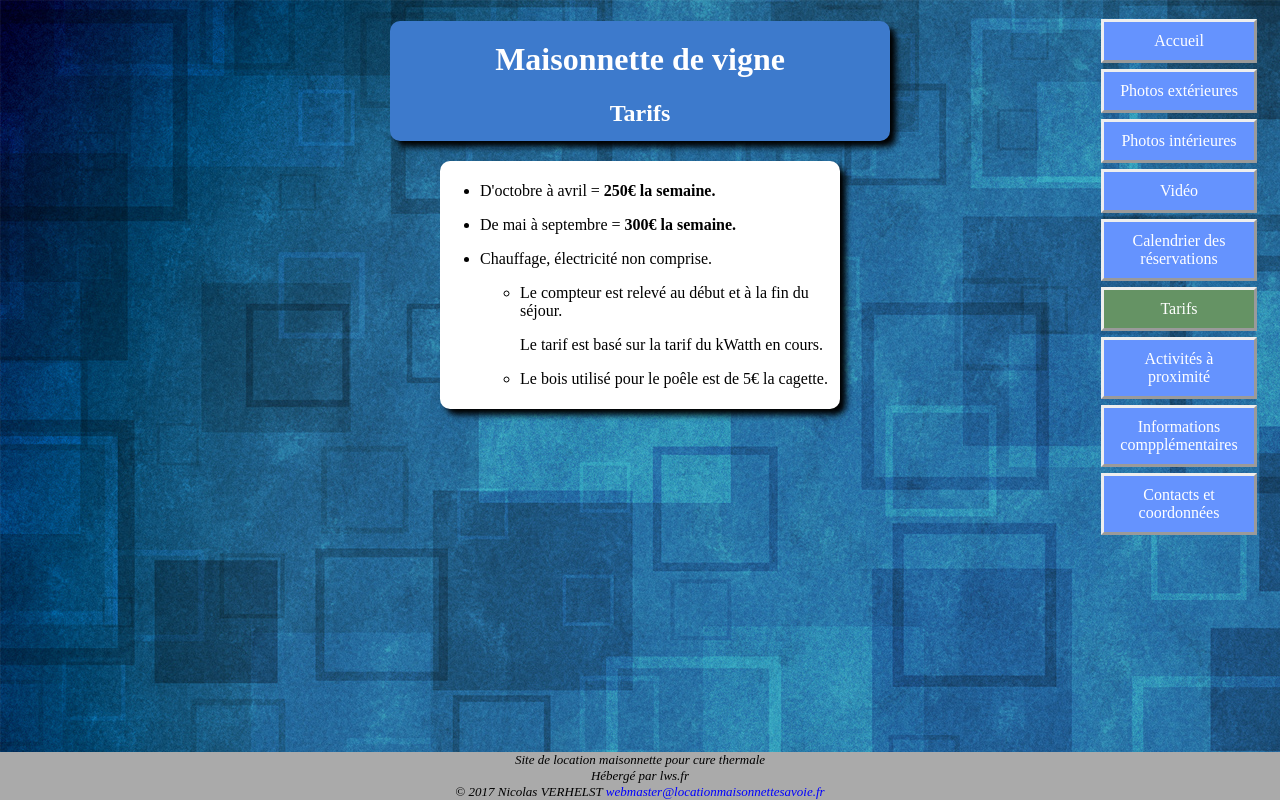
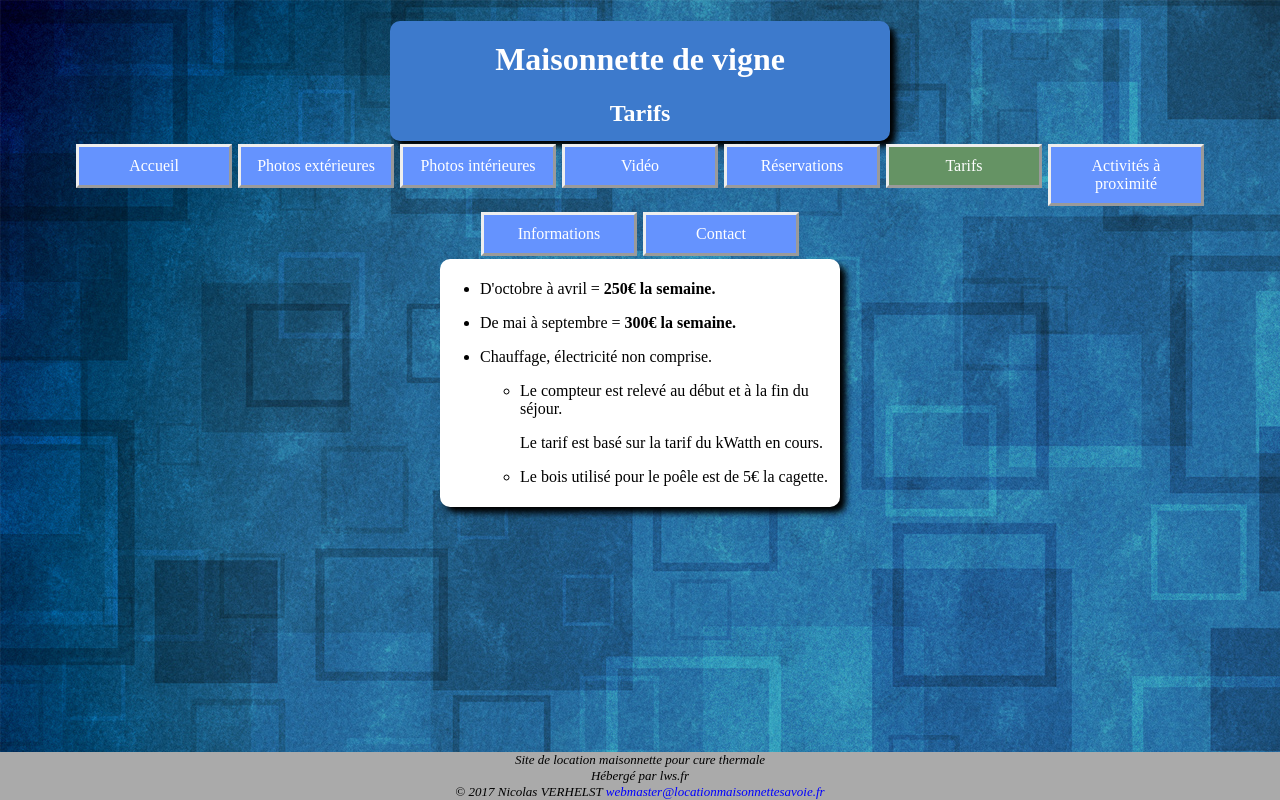
Before and after one commit to nicovv44/SiteSarto, a PHP site: page /tarifs.html in a window 1280 px wide. Run offline with PHP 8.4, Linux system fonts and the light colour scheme.

Commit message:
Mise à l'horizontal des boutons de navigation.

```diff
--- a/activiteProxi.html
+++ b/activiteProxi.html
@@ -21,11 +21,11 @@
 				<li><a href="photosExt.html">Photos extérieures</a></li>
 				<li><a href="photosInt.html">Photos intérieures</a></li>
 				<li><a href="video.html">Vidéo</a></li>
-				<li><a href="calendrierResa.php">Calendrier des réservations</a></li>
+				<li><a href="calendrierResa.php">Réservations</a></li>
 				<li><a href="tarifs.html">Tarifs</a></li>
 				<li><a class="bontonNavSelected" href="activiteProxi.html">Activités à proximité</a></li>
-				<li><a href="infoCompl.html">Informations compplémentaires</a></li>
-				<li><a href="contact.html">Contacts et coordonnées</a></li>
+				<li><a href="infoCompl.html">Informations</a></li>
+				<li><a href="contact.html">Contact</a></li>
 			</ul>
 		</nav>
 
--- a/calendrierResa.php
+++ b/calendrierResa.php
@@ -21,11 +21,11 @@
 				<li><a href="photosExt.html">Photos extérieures</a></li>
 				<li><a href="photosInt.html">Photos intérieures</a></li>
 				<li><a href="video.html">Vidéo</a></li>
-				<li><a class="bontonNavSelected" href="calendrierResa.php">Calendrier des réservations</a></li>
+				<li><a class="bontonNavSelected" href="calendrierResa.php">Réservations</a></li>
 				<li><a href="tarifs.html">Tarifs</a></li>
 				<li><a href="activiteProxi.html">Activités à proximité</a></li>
-				<li><a href="infoCompl.html">Informations compplémentaires</a></li>
-				<li><a href="contact.html">Contacts et coordonnées</a></li>
+				<li><a href="infoCompl.html">Informations</a></li>
+				<li><a href="contact.html">Contact</a></li>
 			</ul>
 		</nav>
 
--- a/contact.html
+++ b/contact.html
@@ -21,11 +21,11 @@
 				<li><a href="photosExt.html">Photos extérieures</a></li>
 				<li><a href="photosInt.html">Photos intérieures</a></li>
 				<li><a href="video.html">Vidéo</a></li>
-				<li><a href="calendrierResa.php">Calendrier des réservations</a></li>
+				<li><a href="calendrierResa.php">Réservations</a></li>
 				<li><a href="tarifs.html">Tarifs</a></li>
 				<li><a href="activiteProxi.html">Activités à proximité</a></li>
-				<li><a href="infoCompl.html">Informations compplémentaires</a></li>
-				<li><a class="bontonNavSelected" href="contact.html">Contacts et coordonnées</a></li>
+				<li><a href="infoCompl.html">Informations</a></li>
+				<li><a class="bontonNavSelected" href="contact.html">Contact</a></li>
 			</ul>
 		</nav>
 
--- a/infoCompl.html
+++ b/infoCompl.html
@@ -21,11 +21,11 @@
 				<li><a href="photosExt.html">Photos extérieures</a></li>
 				<li><a href="photosInt.html">Photos intérieures</a></li>
 				<li><a href="video.html">Vidéo</a></li>
-				<li><a href="calendrierResa.php">Calendrier des réservations</a></li>
+				<li><a href="calendrierResa.php">Réservations</a></li>
 				<li><a href="tarifs.html">Tarifs</a></li>
 				<li><a href="activiteProxi.html">Activités à proximité</a></li>
-				<li><a class="bontonNavSelected" href="infoCompl.html">Informations compplémentaires</a></li>
-				<li><a href="contact.html">Contacts et coordonnées</a></li>
+				<li><a class="bontonNavSelected" href="infoCompl.html">Informations</a></li>
+				<li><a href="contact.html">Contact</a></li>
 			</ul>
 		</nav>
 
--- a/photosExt.html
+++ b/photosExt.html
@@ -21,11 +21,11 @@
 				<li><a class="bontonNavSelected" href="photosExt.html">Photos extérieures</a></li>
 				<li><a href="photosInt.html">Photos intérieures</a></li>
 				<li><a href="video.html">Vidéo</a></li>
-				<li><a href="calendrierResa.php">Calendrier des réservations</a></li>
+				<li><a href="calendrierResa.php">Réservations</a></li>
 				<li><a href="tarifs.html">Tarifs</a></li>
 				<li><a href="activiteProxi.html">Activités à proximité</a></li>
-				<li><a href="infoCompl.html">Informations compplémentaires</a></li>
-				<li><a href="contact.html">Contacts et coordonnées</a></li>
+				<li><a href="infoCompl.html">Informations</a></li>
+				<li><a href="contact.html">Contact</a></li>
 			</ul>
 		</nav>
 
--- a/photosInt.html
+++ b/photosInt.html
@@ -21,11 +21,11 @@
 				<li><a href="photosExt.html">Photos extérieures</a></li>
 				<li><a class="bontonNavSelected" href="photosInt.html">Photos intérieures</a></li>
 				<li><a href="video.html">Vidéo</a></li>
-				<li><a href="calendrierResa.php">Calendrier des réservations</a></li>
+				<li><a href="calendrierResa.php">Réservations</a></li>
 				<li><a href="tarifs.html">Tarifs</a></li>
 				<li><a href="activiteProxi.html">Activités à proximité</a></li>
-				<li><a href="infoCompl.html">Informations compplémentaires</a></li>
-				<li><a href="contact.html">Contacts et coordonnées</a></li>
+				<li><a href="infoCompl.html">Informations</a></li>
+				<li><a href="contact.html">Contact</a></li>
 			</ul>
 		</nav>
 
--- a/style1.css
+++ b/style1.css
@@ -28,7 +28,7 @@ body{
 	right: 0;
 	margin-left: auto;
 	margin-right: auto;
-	margin-bottom: 20px;
+	margin-bottom: 0px;
 	width: 500px;
 	height: 120px;
 	background-color: #3d7acc;/*Couleur figaro*/
@@ -47,7 +47,7 @@ header h1{
 	right: 0;
 	margin-left: auto;
 	margin-right: auto;
-	margin-bottom: 20px;
+	margin-bottom: 0px;
 	width: 500px;
 	height: 170px;
 	background-color: #3d7acc;/*Couleur figaro*/
@@ -58,18 +58,17 @@ header h1{
 /*=========================================================================================*/
 /*nav*/
 nav{
-	position: absolute;
-	right: 0px;
-	top: 0px;
 	display: flex;
 }
 
 nav ul{
 	display: flex;
+	margin: 0px;
 	padding: 0px;
-	flex-direction: column;
-	margin-right: 20px;
+	flex-direction: row;
 	text-align: center; /*pour centrer les texte dans les cases*/
+	flex-wrap: wrap;/*Pour que les boutons passent à la ligne*/
+	justify-content: center;/*Pour que les boutons soient centrés dans le bloc nav*/
 }
 
 nav li{
@@ -127,7 +126,7 @@ a:visited{
 
 #imgAccueil{
 	height: 320px;
-	margin: 20px;
+	margin: 0px;
 	border-radius: 10px;
 	box-shadow: 6px 6px 6px black;
 }
--- a/tarifs.html
+++ b/tarifs.html
@@ -21,11 +21,11 @@
 				<li><a href="photosExt.html">Photos extérieures</a></li>
 				<li><a href="photosInt.html">Photos intérieures</a></li>
 				<li><a href="video.html">Vidéo</a></li>
-				<li><a href="calendrierResa.php">Calendrier des réservations</a></li>
+				<li><a href="calendrierResa.php">Réservations</a></li>
 				<li><a class="bontonNavSelected" href="tarifs.html">Tarifs</a></li>
 				<li><a href="activiteProxi.html">Activités à proximité</a></li>
-				<li><a href="infoCompl.html">Informations compplémentaires</a></li>
-				<li><a href="contact.html">Contacts et coordonnées</a></li>
+				<li><a href="infoCompl.html">Informations</a></li>
+				<li><a href="contact.html">Contact</a></li>
 			</ul>
 		</nav>
 
--- a/video.html
+++ b/video.html
@@ -21,11 +21,11 @@
 				<li><a href="photosExt.html">Photos extérieures</a></li>
 				<li><a href="photosInt.html">Photos intérieures</a></li>
 				<li><a class="bontonNavSelected" href="video.html">Vidéo</a></li>
-				<li><a href="calendrierResa.php">Calendrier des réservations</a></li>
+				<li><a href="calendrierResa.php">Réservations</a></li>
 				<li><a href="tarifs.html">Tarifs</a></li>
 				<li><a href="activiteProxi.html">Activités à proximité</a></li>
-				<li><a href="infoCompl.html">Informations compplémentaires</a></li>
-				<li><a href="contact.html">Contacts et coordonnées</a></li>
+				<li><a href="infoCompl.html">Informations</a></li>
+				<li><a href="contact.html">Contact</a></li>
 			</ul>
 		</nav>
 
```
Also changed, not shown: index.php (+10 -7 lines).
